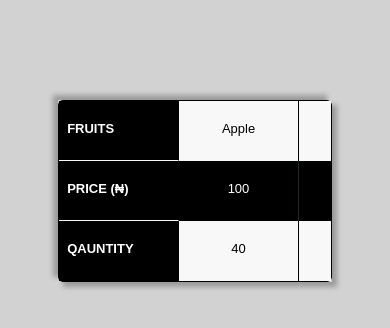
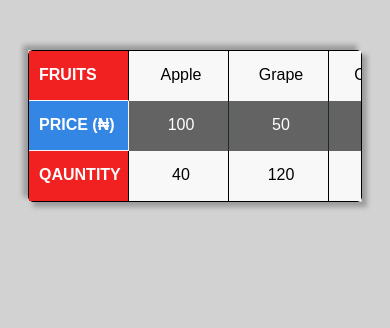
Before and after one commit to Adekoye-Adewale/Responsive-Table, a plain HTML site: page index.html in a window 390 px wide. Drawn offline with Linux system fonts and the light colour scheme.

Commit message:
css update

```diff
--- a/index.html
+++ b/index.html
@@ -9,7 +9,7 @@
 <body>
 
 <div class="container">
-        <table class="fl-table">
+        <table>
             <thead>
                 <tr>
                     <th>FRUITS</th>
--- a/style.css
+++ b/style.css
@@ -7,7 +7,6 @@
         }
 
         body {
-            font-family: Helvetica;
             background: #d2d2d2;
         }
 
@@ -47,7 +46,7 @@
         }
 
         td {
-            font-size: 12px;
+            font-size: 16px;
         }
 
         thead th {
@@ -64,6 +63,9 @@
         /* Responsive code */
 
         @media (max-width: 767px) {
+            .container {
+                margin: 50px 20px 20px;
+            }
             table {
                 display: block;
                 width: 100%;
@@ -86,19 +88,24 @@
             }
             td,
             th {
-                padding: 20px .625em .625em .625em;
-                height: 60px;
+                padding: 15px 5px 5px 10px;
+                height: 50px;
                 vertical-align: middle;
                 box-sizing: border-box;
                 overflow-x: hidden;
                 overflow-y: auto;
-                width: 120px;
-                font-size: 13px;
+                width: 100px;
+                font-size: 16px;
                 text-overflow: ellipsis;
             }
             thead th {
                 text-align: left;
                 border-bottom: 1px solid #f7f7f9;
+                background-color: #f12121;
+            }
+            thead th:nth-child(even){
+                border-right: 1px solid #f7f7f9;
+                background-color: #3486e4;
             }
             tbody tr {
                 display: table-cell;
@@ -117,7 +124,7 @@
                 border-right: 1px solid #000000;
             }
             tr td:nth-child(even) {
-                background-color: #000000;
+                background-color: #636363;
                 color: #fff;
                 border-right: 1px solid #1A2929;
             }
```
